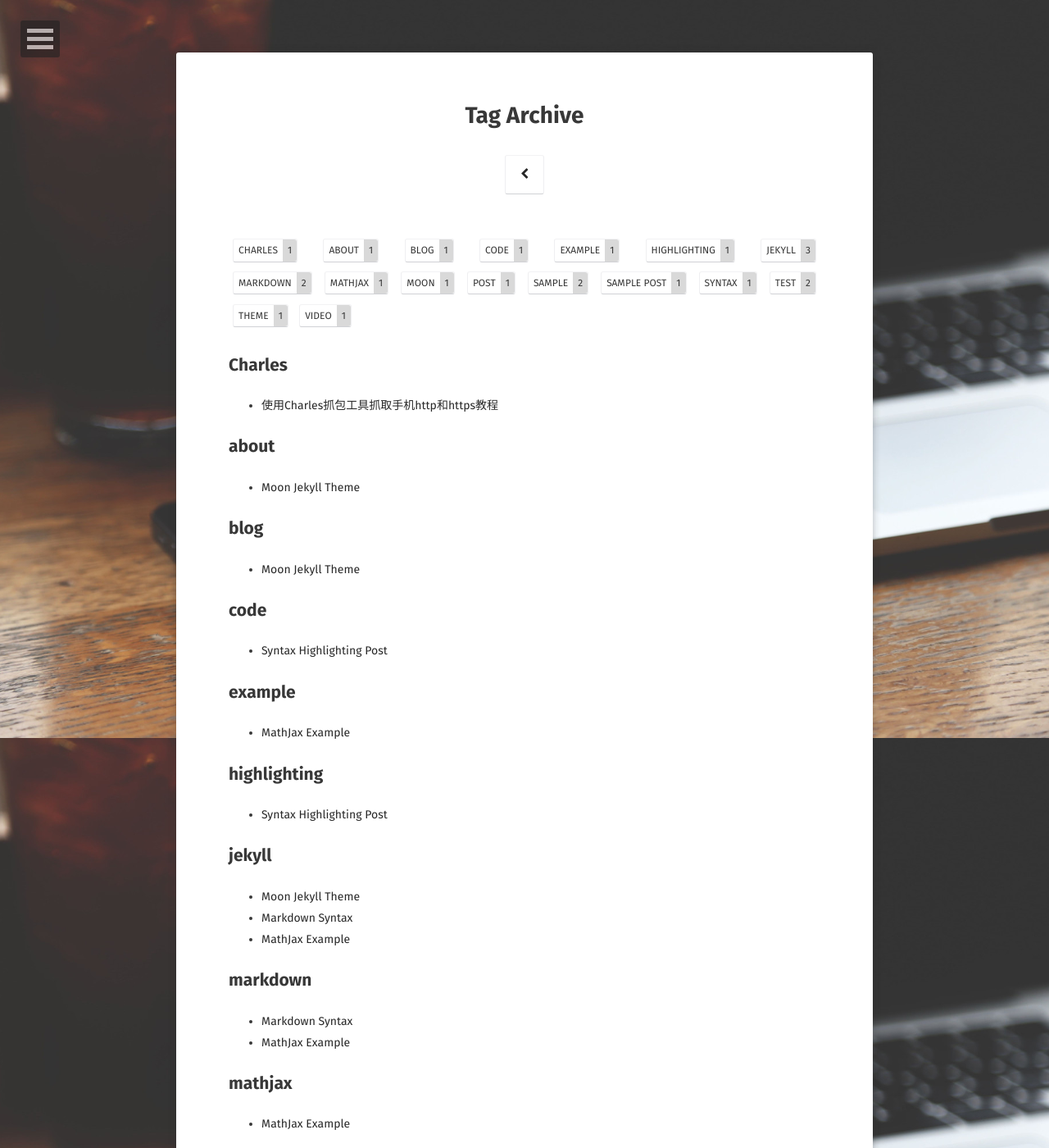
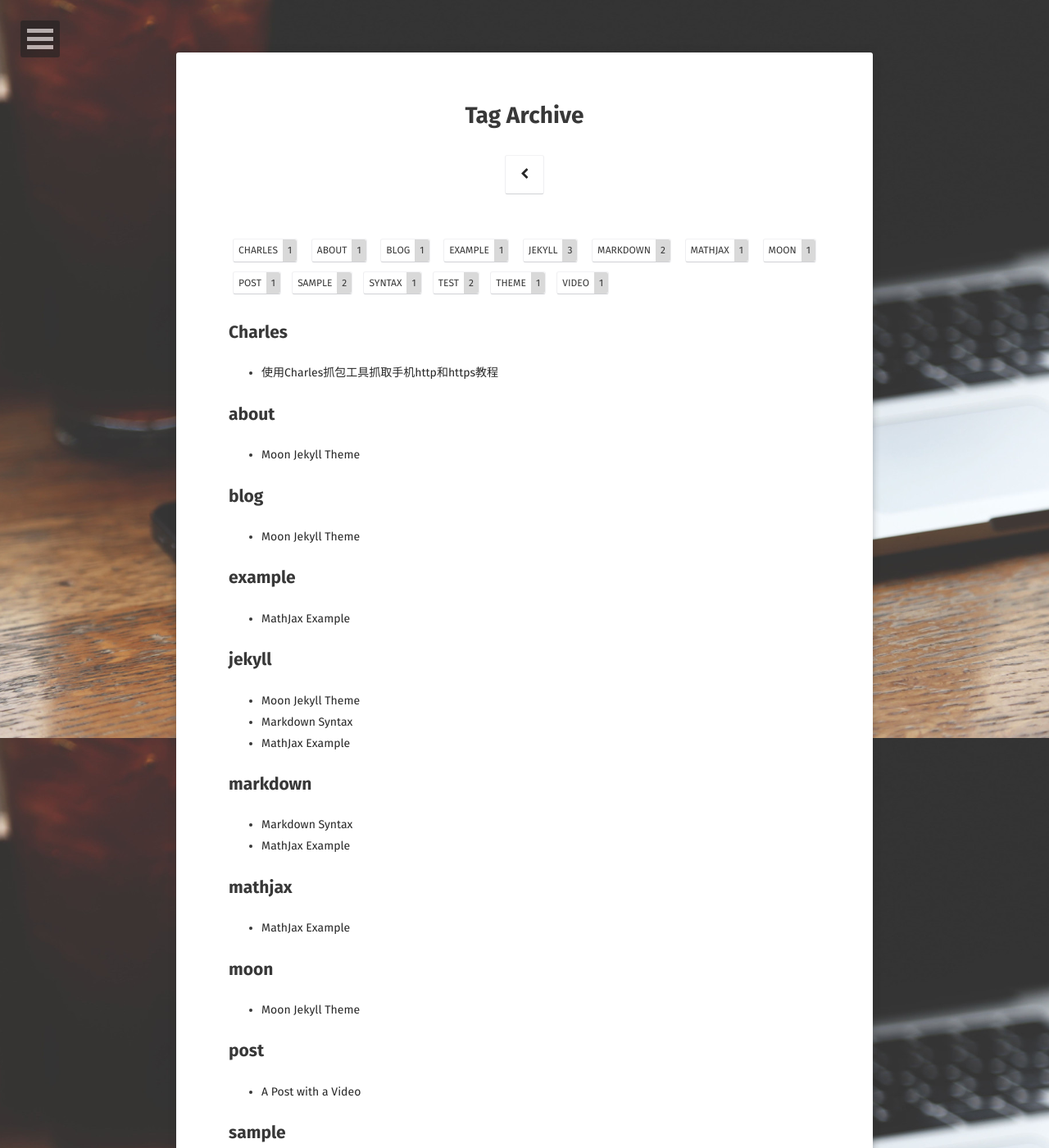
Before and after one commit to ToGetHer16/ToGetHer16.github.io, a Jekyll site: the page built from tags/index.html, in a window 1280 px wide and 1400 px high. Shown: the whole window at 82% size. Built offline with Jekyll 4.4.1, drawn with Linux system fonts in a browser that asks for light colours; some web fonts are replaced; some of the changed text lies outside the part shown.

Commit message:
Update 2013-08-16-code-highlighting-post.md

```diff
--- a/_posts/2013-08-16-code-highlighting-post.md
+++ b/_posts/2013-08-16-code-highlighting-post.md
@@ -1,9 +1,9 @@
 ---
-layout: post
+layout:
 title: Syntax Highlighting Post
 date: 2013-08-16
 excerpt: "Demo post displaying the various ways of highlighting code in Markdown."
-tags: [sample post, code, highlighting]
+tags: []
 comments: true
 ---
 
```
